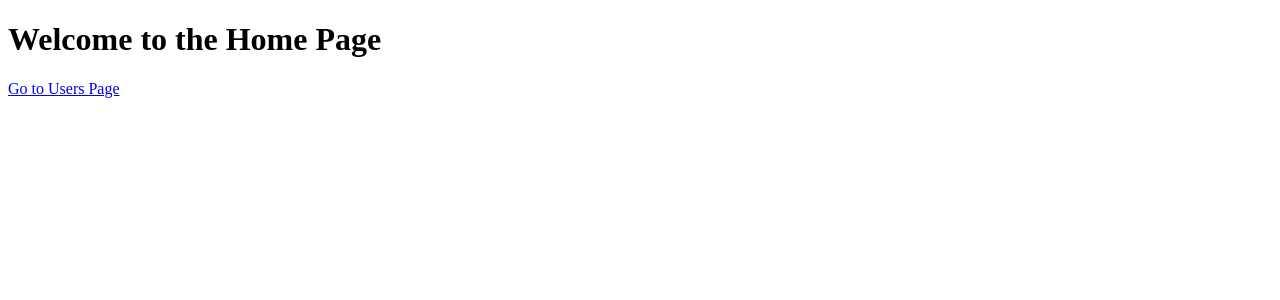
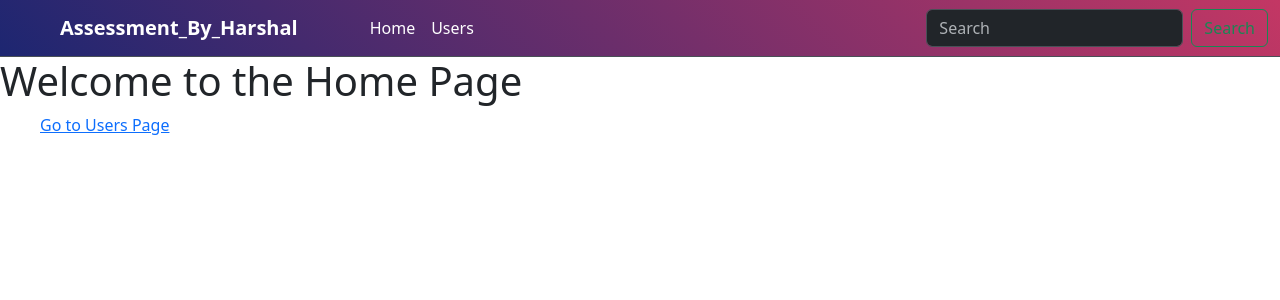
Before and after one commit to GitHarshalPatil/Assessment_By_Harshal, a React (Create React App) app: page / in a window 1280 px wide. Shown: the top 300 px of the page. Built offline with nearby package versions, Linux system fonts and the light colour scheme.

Commit message:
update frontend

```diff
--- a/package.json
+++ b/package.json
@@ -7,6 +7,7 @@
     "@testing-library/react": "^13.4.0",
     "@testing-library/user-event": "^13.5.0",
     "axios": "^1.7.7",
+    "bootstrap": "^5.3.3",
     "react": "^18.3.1",
     "react-dom": "^18.3.1",
     "react-router-dom": "^6.26.2",
--- a/src/App.js
+++ b/src/App.js
@@ -2,6 +2,7 @@ import React from 'react';
 import { BrowserRouter as Router, Route, Routes } from 'react-router-dom';
 import Home from './components/Home';
 import Users from './components/User';
+import 'bootstrap/dist/css/bootstrap.min.css'
 
 function App() {
   return (
--- a/src/components/Home.jsx
+++ b/src/components/Home.jsx
@@ -1,11 +1,13 @@
 import React from 'react';
 import { Link } from 'react-router-dom';
+import Navbar from './Navbar';
 
 function Home() {
     return (
         <div>
+            <Navbar />
             <h1>Welcome to the Home Page</h1>
-            <Link to="/users">Go to Users Page</Link>
+            <Link to="/users" className='background'>Go to Users Page</Link>
         </div>
     );
 }
--- /dev/null
+++ b/src/components/Navbar.jsx
@@ -0,0 +1,31 @@
+import React from 'react';
+import '../styles/navbar.css'
+import { Link } from 'react-router-dom';
+
+function Navbar() {
+    return (
+        <>
+            <nav className="navbar navbar-expand-lg bg-dark border-bottom border-body" data-bs-theme="dark">
+                <div className="container-fluid">
+                    <a className="navbar-brand text-white ms-5" href="#">Assessment_By_Harshal</a>
+                    <div className="collapse navbar-collapse" id="navbarNav">
+                        <ul className="navbar-nav me-auto mb-2 mb-lg-0">
+                            <li className="nav-item">
+                                <Link to="/" className="nav-link text-white ms-5" aria-current="page" href="#">Home</Link>
+                            </li>
+                            <li className="nav-item">
+                                <Link to="users" className="nav-link text-white" href="#">Users</Link>
+                            </li>
+                        </ul>
+                        <form className="d-flex" role="search">
+                            <input className="form-control me-2" type="search" placeholder="Search" aria-label="Search" />
+                            <button className="btn btn-outline-success" type="submit">Search</button>
+                        </form>
+                    </div>
+                </div>
+            </nav>
+        </>
+    );
+}
+
+export default Navbar;
--- a/src/components/User.jsx
+++ b/src/components/User.jsx
@@ -30,8 +30,9 @@ function Users() {
 
     return (
         <div>
-            <h1>Users List</h1>
-            <table border="1">
+            <div className="table-responsive container-fluid">
+                <h3>Users List</h3>
+                <table className="table table-dark table-striped">
                     <thead>
                         <tr>
                             <th>Name</th>
@@ -49,6 +50,7 @@ function Users() {
                         ))}
                     </tbody>
                 </table>
+            </div>
 
             <h2>Add New User</h2>
             <form onSubmit={handleSubmit}>
@@ -70,7 +72,7 @@ function Users() {
                     value={newUser.age}
                     onChange={(e) => setNewUser({ ...newUser, age: e.target.value })}
                 />
-                <button type="submit">Submit</button>
+                <button type="submit" className='btn btn-primary ms-2'>Submit</button>
             </form>
         </div>
     );
--- /dev/null
+++ b/src/styles/navbar.css
@@ -0,0 +1,65 @@
+/* Style the navbar */
+.navbar {
+    background: linear-gradient(45deg, #1d2671, #c33764);
+    transition: background 0.3s ease-in-out;
+}
+
+.background {
+    padding: 10px;
+    border-radius: 5px;
+    margin-left: 30px;
+}
+
+/* Style the navbar brand */
+.navbar-brand {
+    font-weight: bold;
+    transition: color 0.3s ease;
+}
+
+.navbar-brand:hover {
+    color: #ffe4e1;
+    /* Light hover effect */
+}
+
+/* Style the nav links */
+.nav-link {
+    font-weight: 500;
+    transition: background-color 0.3s, color 0.3s ease-in-out;
+}
+
+/* Hover effects for nav links */
+.nav-link:hover {
+    background-color: #f5af19;
+    /* Gradient-like hover effect */
+    color: #000;
+    /* Text color on hover */
+    border-radius: 5px;
+    /* Smooth border */
+}
+
+/* Active link styling */
+.nav-link.active {
+    color: #fff;
+    background-color: transparent;
+    /* Default active style */
+}
+
+/* Style the search button */
+.btn-outline-success {
+    color: #fff;
+    border-color: #fff;
+    transition: background-color 0.3s, color 0.3s ease-in-out;
+}
+
+.btn-outline-success:hover {
+    background-color: #34e89e;
+    /* Light green on hover */
+    color: #000;
+}
+
+/* Style for input focus */
+.form-control:focus {
+    border-color: #f5af19;
+    /* Focus color */
+    box-shadow: 0 0 5px #f5af19;
+}
```
Also changed, not shown: src/index.css (line endings or trailing spaces), 1 other file (tests, documents, lock files or other folders). Lines whose indentation alone changed are shown as unchanged.
